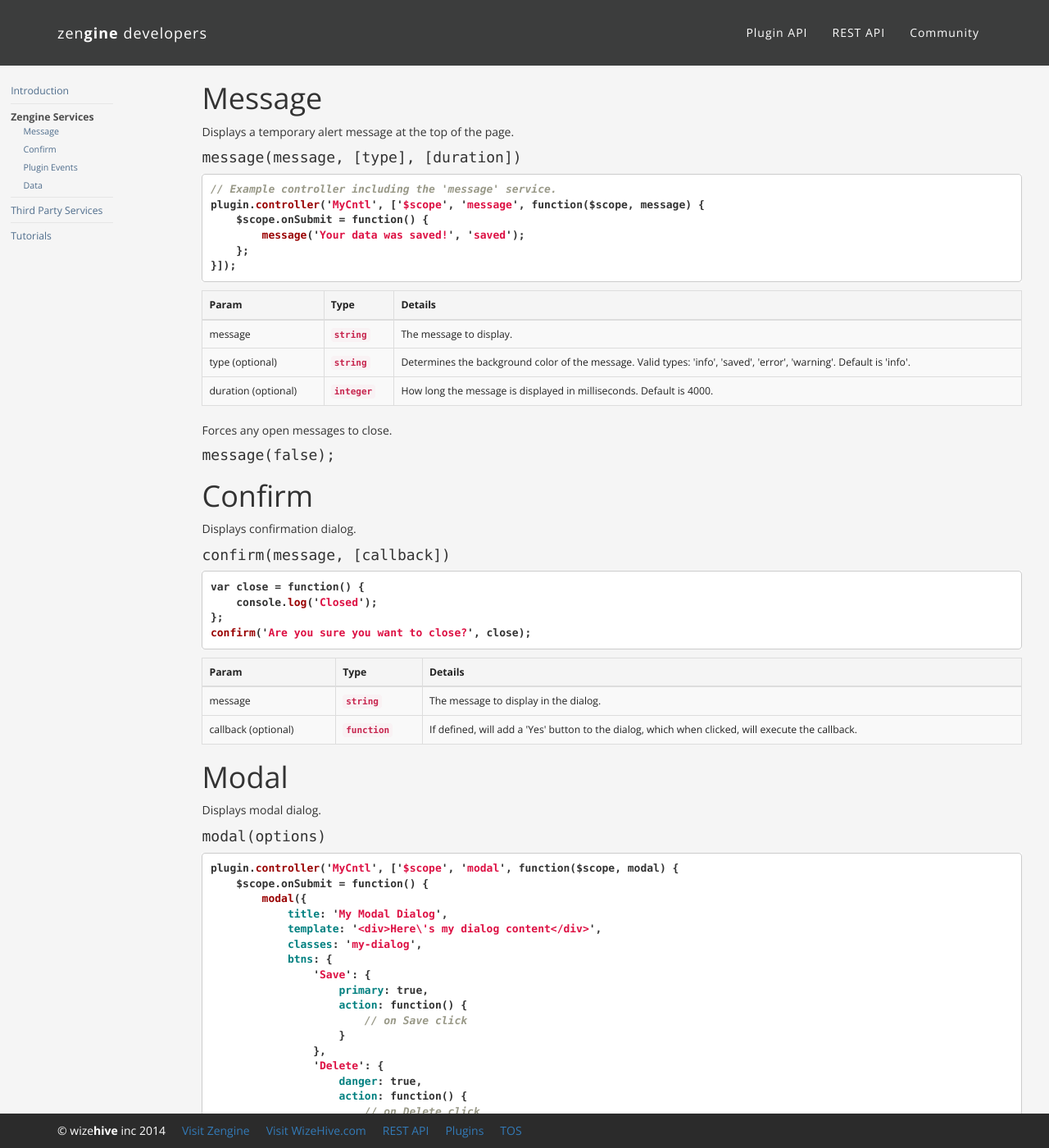
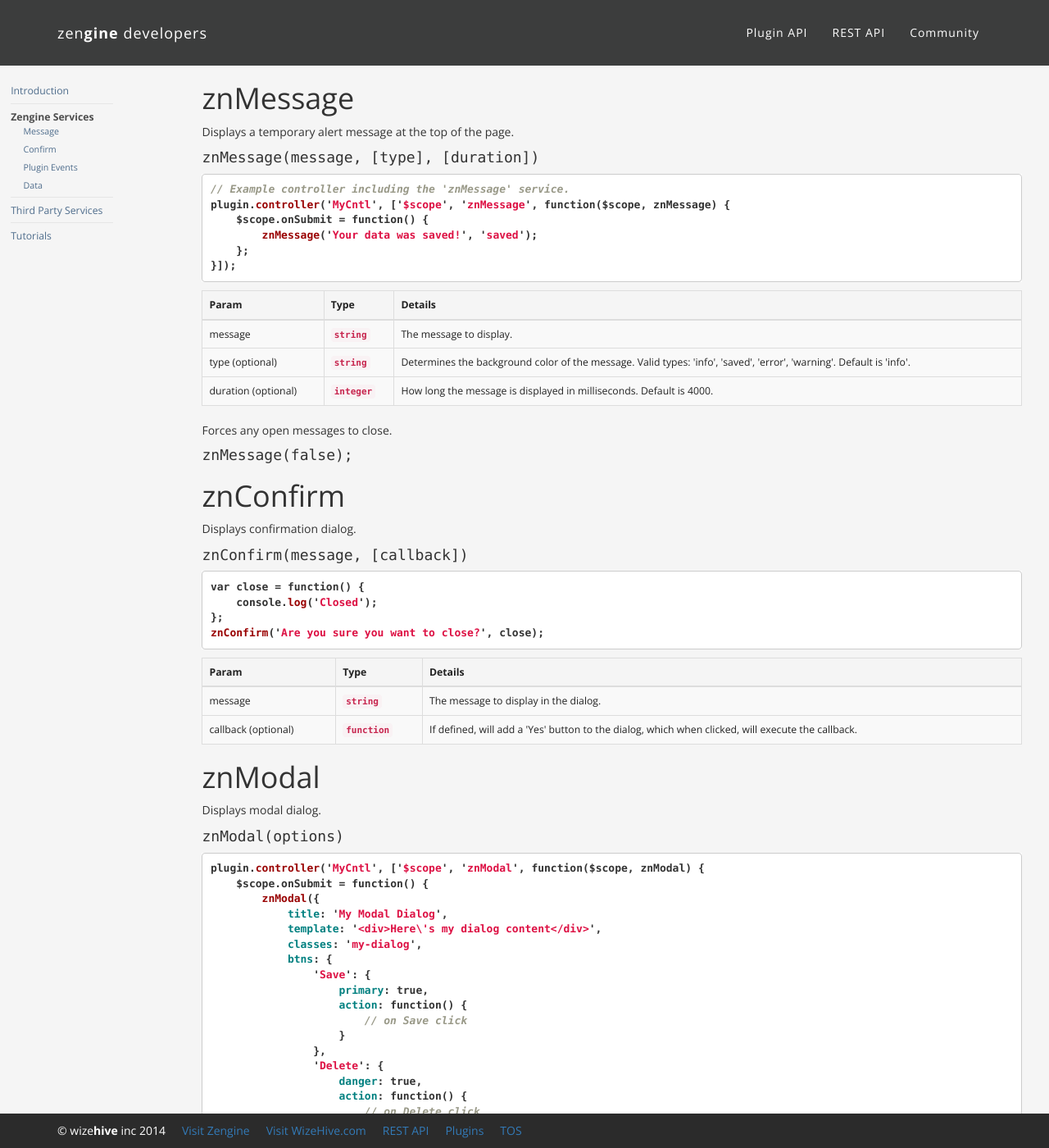
Before and after one commit to ZengineHQ/developers, a Jekyll site: the page built from js-api/zengine-services/index.html, in a window 1280 px wide and 1400 px high. Shown: the whole window at 82% size. Built offline with Jekyll 4.4.1, drawn with Linux system fonts in a browser that asks for light colours; nearby versions of some CDN libraries; some of the changed text lies outside the part shown.

Commit message:
Namespace Prefix

```diff
--- a/js-api/zengine-services/index.html
+++ b/js-api/zengine-services/index.html
@@ -3,14 +3,14 @@ layout: plugin-nav-bar
 group: services
 ---
 
-<h1 id="message">Message</h1>
+<h1 id="message">znMessage</h1>
 <p>Displays a temporary alert message at the top of the page.</p>
-<samp><h4>message(message, [type], [duration])</h4></samp>
+<samp><h4>znMessage(message, [type], [duration])</h4></samp>
 {% highlight javascript %}
-// Example controller including the 'message' service.
-plugin.controller('MyCntl', ['$scope', 'message', function($scope, message) {
+// Example controller including the 'znMessage' service.
+plugin.controller('MyCntl', ['$scope', 'znMessage', function($scope, znMessage) {
     $scope.onSubmit = function() {
-        message('Your data was saved!', 'saved');
+        znMessage('Your data was saved!', 'saved');
     };
 }]);
 {% endhighlight %}
@@ -48,17 +48,17 @@ plugin.controller('MyCntl', ['$scope', 'message', function($scope, message) {
 </table>
 
 Forces any open messages to close.
-<samp><h4>message(false);</h4></samp>
+<samp><h4>znMessage(false);</h4></samp>
 
 
-<h1 id="confirm">Confirm</h1>
+<h1 id="confirm">znConfirm</h1>
 <p>Displays confirmation dialog.</p>
-<samp><h4>confirm(message, [callback])</h4></samp>
+<samp><h4>znConfirm(message, [callback])</h4></samp>
 {% highlight javascript %}
 var close = function() {
     console.log('Closed');
 };
-confirm('Are you sure you want to close?', close);
+znConfirm('Are you sure you want to close?', close);
 {% endhighlight %}
 <table class="table table-striped table-bordered">
     <thead>
@@ -85,13 +85,13 @@ confirm('Are you sure you want to close?', close);
         </tr>
     </tbody>
 </table>
-<h1 id="modal">Modal</h1>
+<h1 id="modal">znModal</h1>
 <p>Displays modal dialog.</p>
-<samp><h4>modal(options)</h4></samp>
+<samp><h4>znModal(options)</h4></samp>
 {% highlight javascript %}
-plugin.controller('MyCntl', ['$scope', 'modal', function($scope, modal) {
+plugin.controller('MyCntl', ['$scope', 'znModal', function($scope, znModal) {
     $scope.onSubmit = function() {
-        modal({
+        znModal({
             title: 'My Modal Dialog',
             template: '<div>Here\'s my dialog content</div>',
             classes: 'my-dialog',
@@ -195,8 +195,8 @@ Data('WorkspaceMembers').query({ workspaceId:123, id: 456 }, function(members) {
 {% highlight js %}
 // Delete a workspace member
 // equivalent to: DELETE /workspaces/123/members/456
-Data('WorkspaceMembers').delete({ workspaceId:123, id:456 }, function() {
-    message('Member removed from workspace', 'saved');
+znData('WorkspaceMembers').delete({ workspaceId:123, id:456 }, function() {
+    znMessage('Member removed from workspace', 'saved');
 });
 {% endhighlight %}
 
```
Also changed, not shown: other parts of js-api/zengine-services/index.html (+14 -14 lines), js-api/third-party-services/developing-plugins-with-firebase.md (+2 -2 lines), js-api/tutorials/building-a-chat-plugin.md (+9 -9 lines), js-api/tutorials/record-board-2.md (+17 -17 lines), js-api/tutorials/record-board.md (+9 -9 lines).
